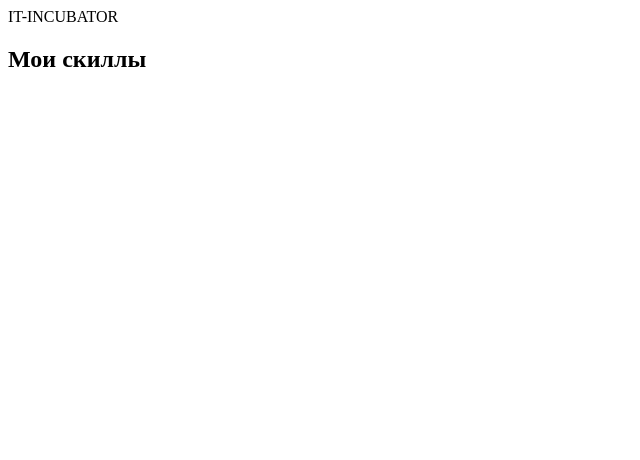
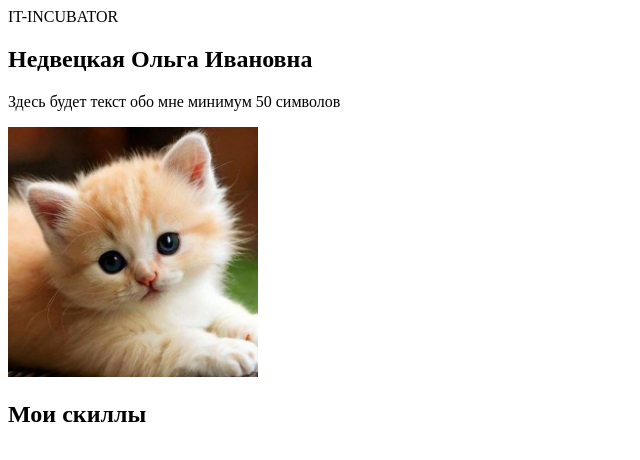
Before and after one commit to Olga22021995/1-hw-with-auto-test-html-css-main, a plain HTML site: page index.html in a window 1280 px wide. Shown: the whole page, without its empty margins (0-640 px from the left). Drawn offline with Linux system fonts and the light colour scheme.

Commit message:
add info adout me

```diff
--- a/index.html
+++ b/index.html
@@ -18,8 +18,12 @@
         <!-- 1) В этом разделе создай 3 дочерних элемента: -->
 
         <!-- a) Заголовок первого уровня со своим ФИО -->
+         <h1>Недвецкая Ольга Ивановна</h1>
         <!-- b) Несколько строк о себе: где учишься или работаешь, хобби, увлечения. Используй тег для абзаца. Длина строки должна быть больше 50-ти симвов (пробелы и др знаки припинания тоже считаются символом) -->
+         <p>Здесь будет текст обо мне минимум 50 символов</p>
         <!-- c) Фото (или любую картинку из интернета). Не забудь добавить описание на случай, если изображение не загрузится -->
+         <img src="./cat.jpg" width="250" alt="картинка">
+
     </section>
 
     <section data-cy="hw1-section-about-pre">
```
Also changed, not shown: cat.jpg (added).
